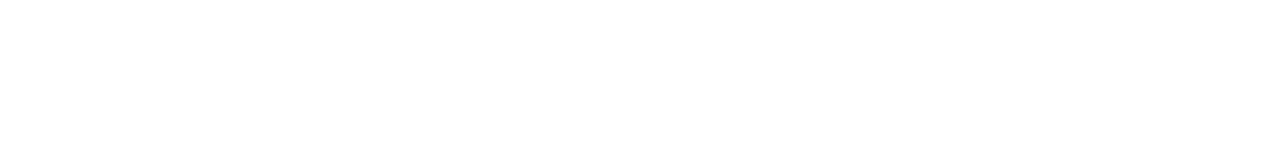
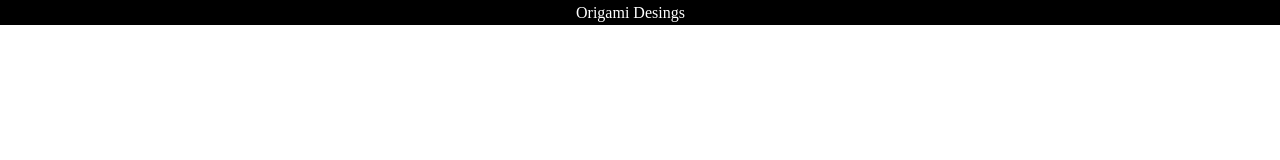
Before and after one commit to YamiAtem/C50-Project, a plain HTML site: page index.html in a window 1280 px wide. Drawn offline with Linux system fonts and the light colour scheme.

Commit message:
added a header with style t it

```diff
--- a/index.html
+++ b/index.html
@@ -8,8 +8,17 @@
         <link rel="apple-touch-icon" sizes="180x180" href="favicons/apple-touch-icon.png">
         <link rel="icon" type="image/png" sizes="32x32" href="favicons/favicon-32x32.png">
         <link rel="icon" type="image/png" sizes="16x16" href="favicons/favicon-16x16.png">
+
+        <!-- style -->
+        <link rel="stylesheet" href="style.css">
     </head>
     <body>
+        <div id="header">
+            <p>Origami Desings</p>
+        </div>
 
+        <div id="bodying">
+
+        </div>
     </body>
 </html>
--- a/style.css
+++ b/style.css
@@ -0,0 +1,27 @@
+body {
+    overflow-x: hidden;
+}
+
+#header {
+    background-color: #000000;
+
+    position: absolute;
+    top: 0%;
+    right: 0%;
+
+    width: 100%;
+    height: 25px;
+}
+
+#header p {
+    position: absolute;
+    top: -12.5px;
+    left: 45%;
+
+    color: #FFFFFF;
+}
+
+#bodying {
+    position: absolute;
+
+}
```
